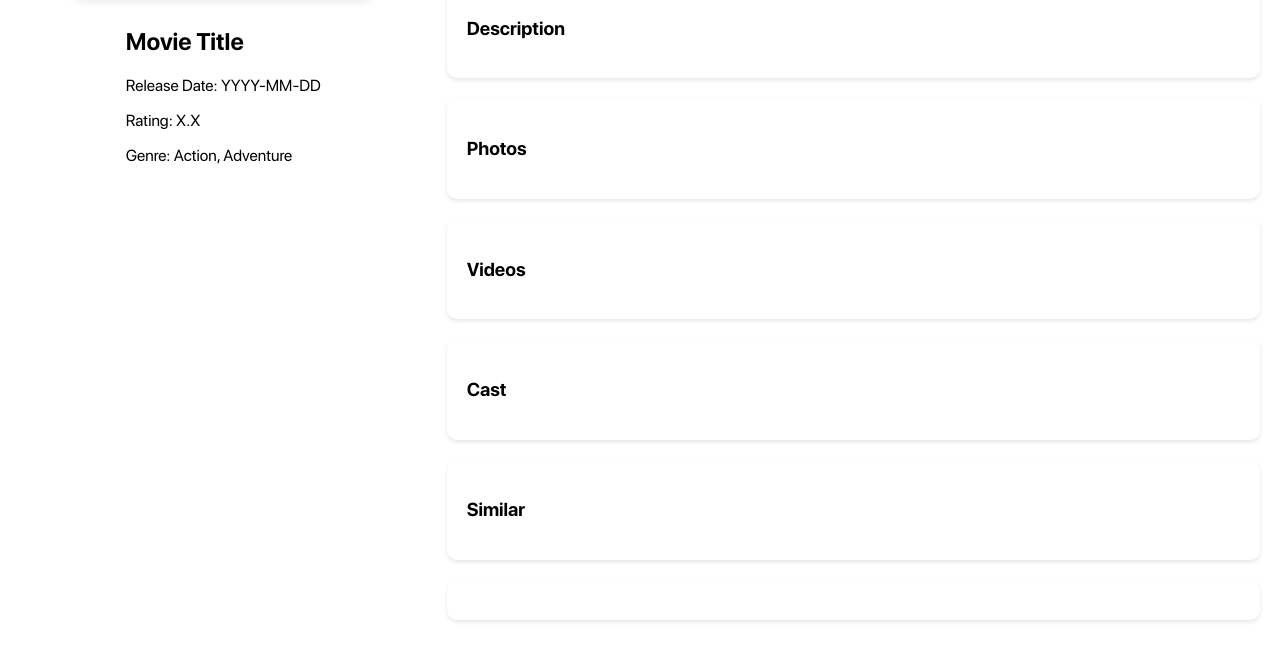
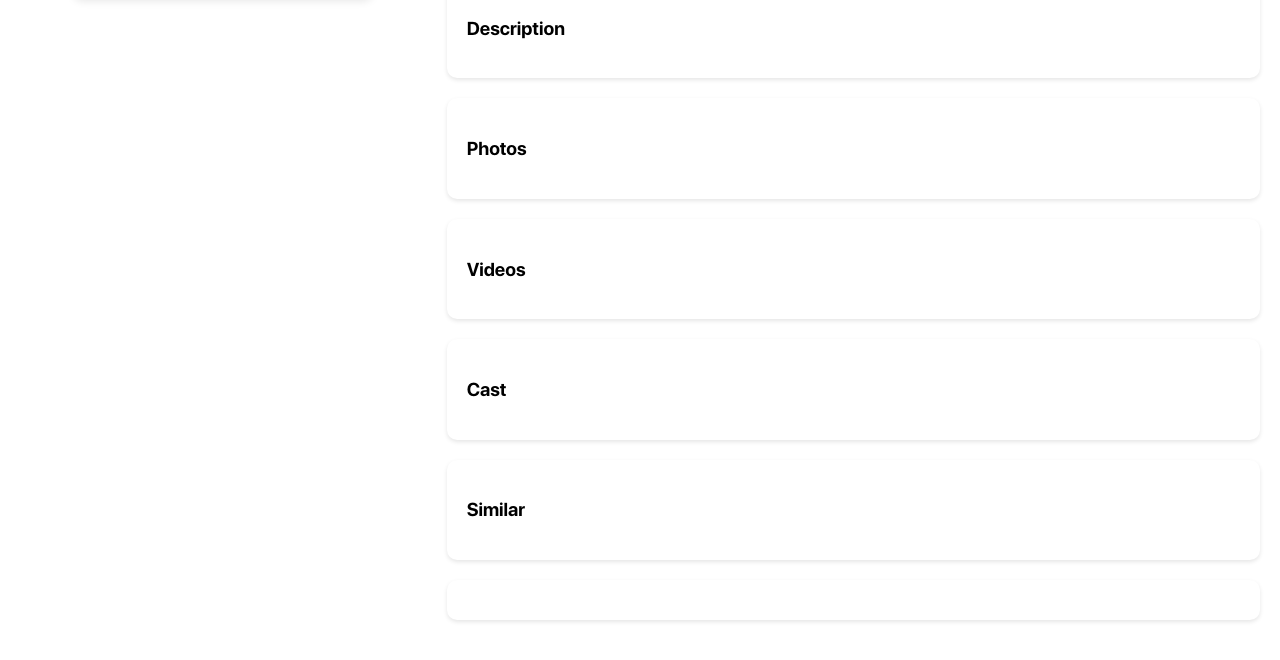
Before and after one commit to breftejk/Projekt-WWW, a website: page public/movie.html in a window 1280 px wide. Shown: the part 122-782 px from the top of the page. Drawn offline with Linux system fonts and the light colour scheme.

Commit message:
useless tags out

```diff
--- a/public/movie.html
+++ b/public/movie.html
@@ -33,11 +33,6 @@
         <div class="left-panel">
             <img src="" alt="Movie Poster" class="movie-poster">
             <div class="movie-details">
-                <h2>Movie Title</h2>
-                <p>Release Date: YYYY-MM-DD</p>
-                <p>Rating: X.X</p>
-                <p>Genre: Action, Adventure</p>
-                <!-- Add more movie details as needed -->
             </div>
         </div>
         <div class="right-panel">
```
